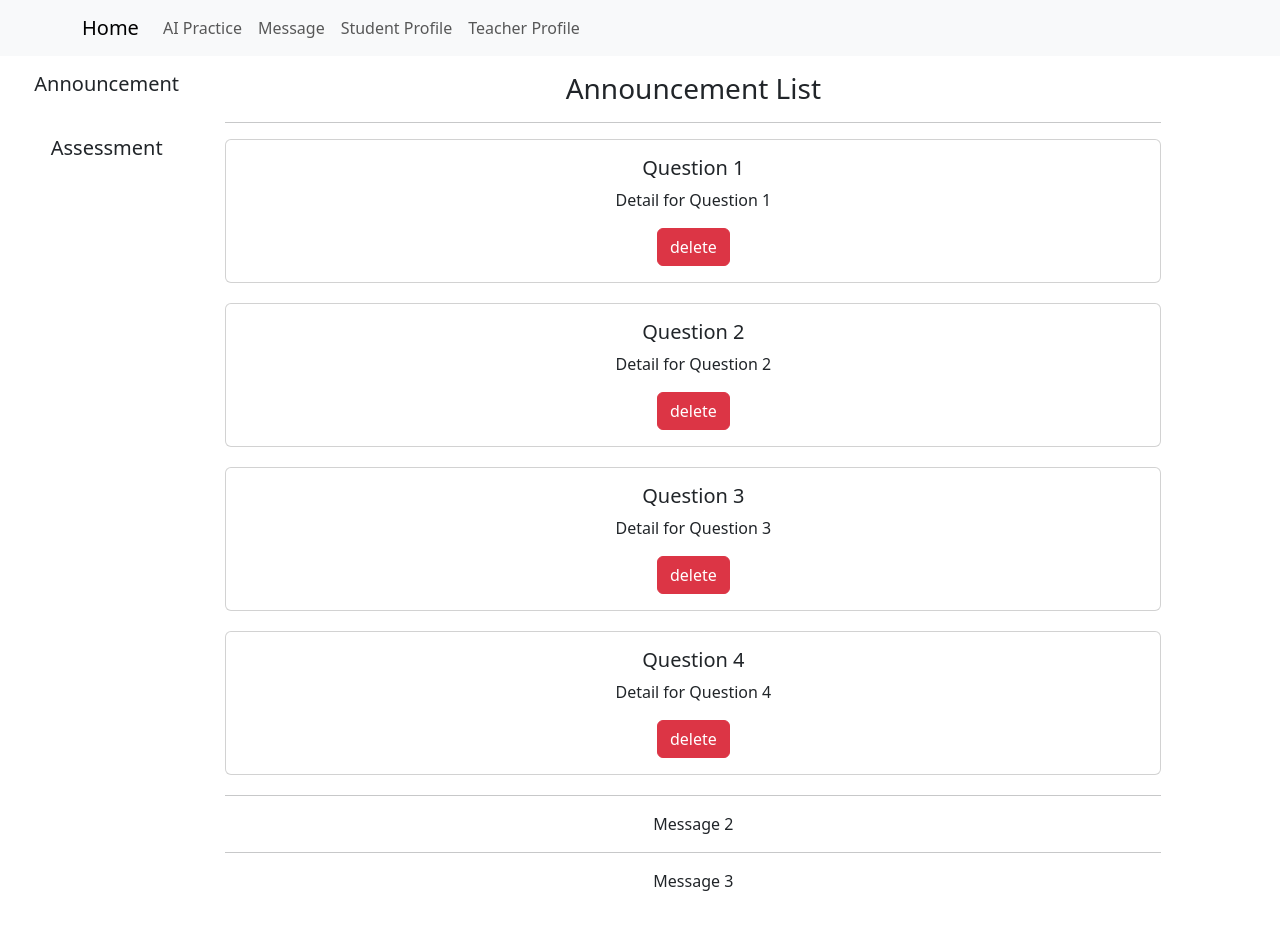
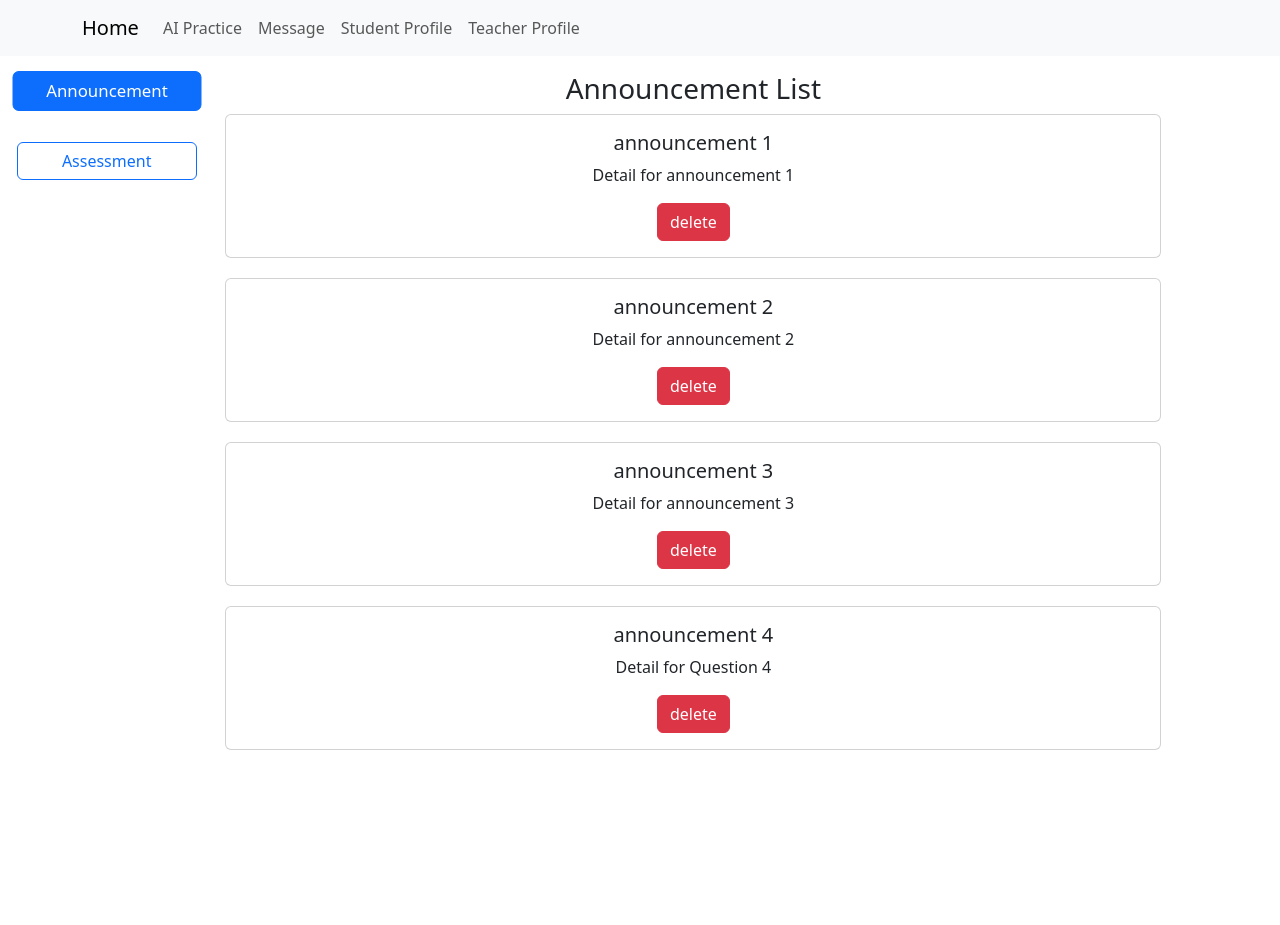
Before and after one commit to 11shiyu/5620_SmartEDHub, a React (Create React App) app in the folder smarthub/: page /Message in a window 1280 px wide. After the commit the page ends 800 px from the top, so only its background shows below. Built offline with nearby package versions, Linux system fonts and the light colour scheme.

Commit message:
modified message and questionList

```diff
--- a/smarthub/src/components/QuestionList.js
+++ b/smarthub/src/components/QuestionList.js
@@ -7,29 +7,51 @@ const deleteQuestionFromDB = async (id) => {
   console.log(`Deleted question with ID: ${id}`);
 };
 
-function QuestionList({ questions, setQuestions }) { // 通过结构赋值来接受questions prop
+function QuestionList({ questions, setQuestions, currentTab }) { // 通过结构赋值来接受questions prop
 
     const handleDelete = async (id) => {
         // 删除数据库中的数据
         await deleteQuestionFromDB(id);
 
         //更新状态，移除已删除的问题
-        const updatedQuestions = questions.filter(q => q.question_id !== id);
+        //console.log("currentTab:", currentTab);
+        //console.log("currentQuestion:", questions);
+        let updatedQuestions = [];
+        if (currentTab === 'Announcement') {
+            updatedQuestions = questions.filter(q => q.announcement_id !== id);
+        } else if (currentTab === 'Assessment') {
+            updatedQuestions = questions.filter(q => q.question_id !== id);
+        }
+        //const updatedQuestions = questions.filter(q => q.question_id !== id);
         setQuestions(updatedQuestions);
       };
 
 
     return (
         <div>
-            {questions.map((question) => (
-                <Card key={question.question_id} style={{ marginBottom: '20px' }}>
-                    <Card.Body>
-                        <Card.Title>{question.question_title}</Card.Title>
-                        <Card.Text>{question.question_detail}</Card.Text>
-                        <Button variant="danger" onClick={() => handleDelete(question.question_id)}>delete</Button>
-                    </Card.Body>
-                </Card>
-            ))}
+            {questions.map((question) => {
+                // 根据 currentTab 决定要使用的属性
+                let idProperty, titleProperty, detailProperty;
+                if (currentTab === 'Announcement') {
+                    idProperty = 'announcement_id';
+                    titleProperty = 'announcement_title';
+                    detailProperty = 'announcement_detail';
+                } else if (currentTab === 'Assessment') {
+                    idProperty = 'question_id';
+                    titleProperty = 'question_title';
+                    detailProperty = 'question_detail';
+                }
+
+                return (
+                    <Card key={question[idProperty]} style={{ marginBottom: '20px' }}>
+                        <Card.Body>
+                            <Card.Title>{question[titleProperty]}</Card.Title>
+                            <Card.Text>{question[detailProperty]}</Card.Text>
+                            <Button variant="danger" onClick={() => handleDelete(question[idProperty])}>delete</Button>
+                        </Card.Body>
+                    </Card>
+                );
+            })}
         </div>
     );
 }
--- a/smarthub/src/containers/Message.js
+++ b/smarthub/src/containers/Message.js
@@ -1,9 +1,24 @@
 import React, { useState, useEffect } from 'react';
-import { Container, Row, Col } from 'react-bootstrap';
+import { Container, Row, Col, Button } from 'react-bootstrap';
 import QuestionList from '../components/QuestionList';
+import '../css/Styles.css';
 
 function Message() {
 
+  const [currentTab, setCurrentTab] = useState('Announcement'); // 用来判断切换当前标签
+  const [activeTab, setActiveTab] = useState('Announcement');  // 新状态变量来追踪激活的标签
+
+  const handleTabClick = (tab) => {
+    setActiveTab(tab);
+    setCurrentTab(tab);
+  }
+  const [announcements, setAnnouncements] = useState([
+    // ...你的示例数据
+    { announcement_id: 1, announcement_title: 'announcement 1', announcement_detail: 'Detail for announcement 1' },
+    { announcement_id: 2, announcement_title: 'announcement 2', announcement_detail: 'Detail for announcement 2' },
+    { announcement_id: 3, announcement_title: 'announcement 3', announcement_detail: 'Detail for announcement 3' },
+    { announcement_id: 4, announcement_title: 'announcement 4', announcement_detail: 'Detail for Question 4' },
+  ]);
 
   const [questions, setQuestions] = useState([
     // 示例数据，你可以从API获取真实数据
@@ -11,7 +26,7 @@ function Message() {
     { question_id: 2, question_title: 'Question 2', question_detail: 'Detail for Question 2' },
     { question_id: 3, question_title: 'Question 3', question_detail: 'Detail for Question 3' },
     { question_id: 4, question_title: 'Question 4', question_detail: 'Detail for Question 4' },
-    // ...其他问题
+
   ]);
 
   // useEffect(() => {
@@ -31,24 +46,37 @@ function Message() {
           {/* 左侧区域 */}
           <Col md={2} className="border-right">
             <div className="py-3">
-              <h5>Announcement</h5>
+              <Button
+                variant="outline-primary"
+                className={`tab-button ${activeTab === 'Announcement' ? 'active' : ''}`}
+                onClick={() => handleTabClick('Announcement')}
+                block  // 使按钮具有块级显示，填满容器宽度
+              >
+                Announcement
+              </Button>
             </div>
             <div className="py-3">
-              <h5>Assessment</h5>
+              <Button
+                variant="outline-primary"
+                className={`tab-button ${activeTab === 'Assessment' ? 'active' : ''}`}
+                onClick={() => handleTabClick('Assessment')}
+                block  // 使按钮具有块级显示，填满容器宽度
+              >
+                 Assessment
+              </Button>
             </div>
           </Col>
 
           {/* 右侧区域 */}
           <Col md={9}>
             <div className="py-3">
-              <h3>Announcement List</h3>
-              <hr />
-              <QuestionList questions={questions} setQuestions={setQuestions} />
-              <hr />
-              <p>Message 2</p>
-              <hr />
-              <p>Message 3</p>
-              {/* ...更多消息 */}
+              <h3>{currentTab} List</h3>
+
+                <QuestionList
+                questions={currentTab === 'Announcement' ? announcements : questions}
+                setQuestions={currentTab === 'Announcement' ? setAnnouncements : setQuestions}
+                currentTab={currentTab} />
+
             </div>
           </Col>
         </Row>
--- a/smarthub/src/css/Styles.css
+++ b/smarthub/src/css/Styles.css
@@ -0,0 +1,12 @@
+/* styles.css */
+
+.tab-button {
+    width: 180px;
+    transition: transform 0.3s ease-in-out, background-color 0.3s ease-in-out;
+}
+
+.tab-button.active {
+transform: scale(1.05);  /* 当按钮处于活动状态时，将其放大 */
+background-color: #007bff;  /* 设置背景颜色 */
+color: #fff;  /* 设置文字颜色 */
+}
```
Also changed, not shown: 1 other file (tests, documents, lock files or other folders).
